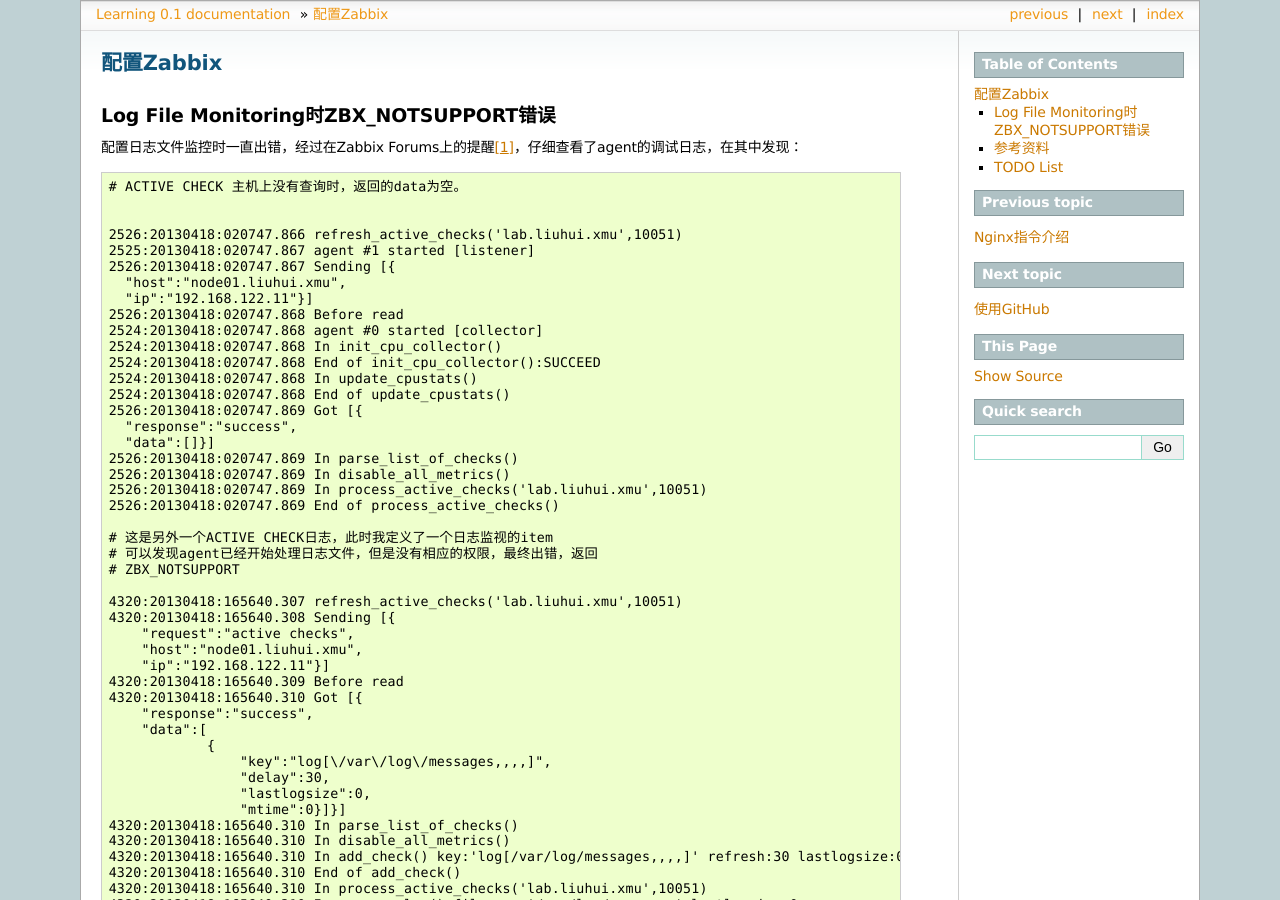
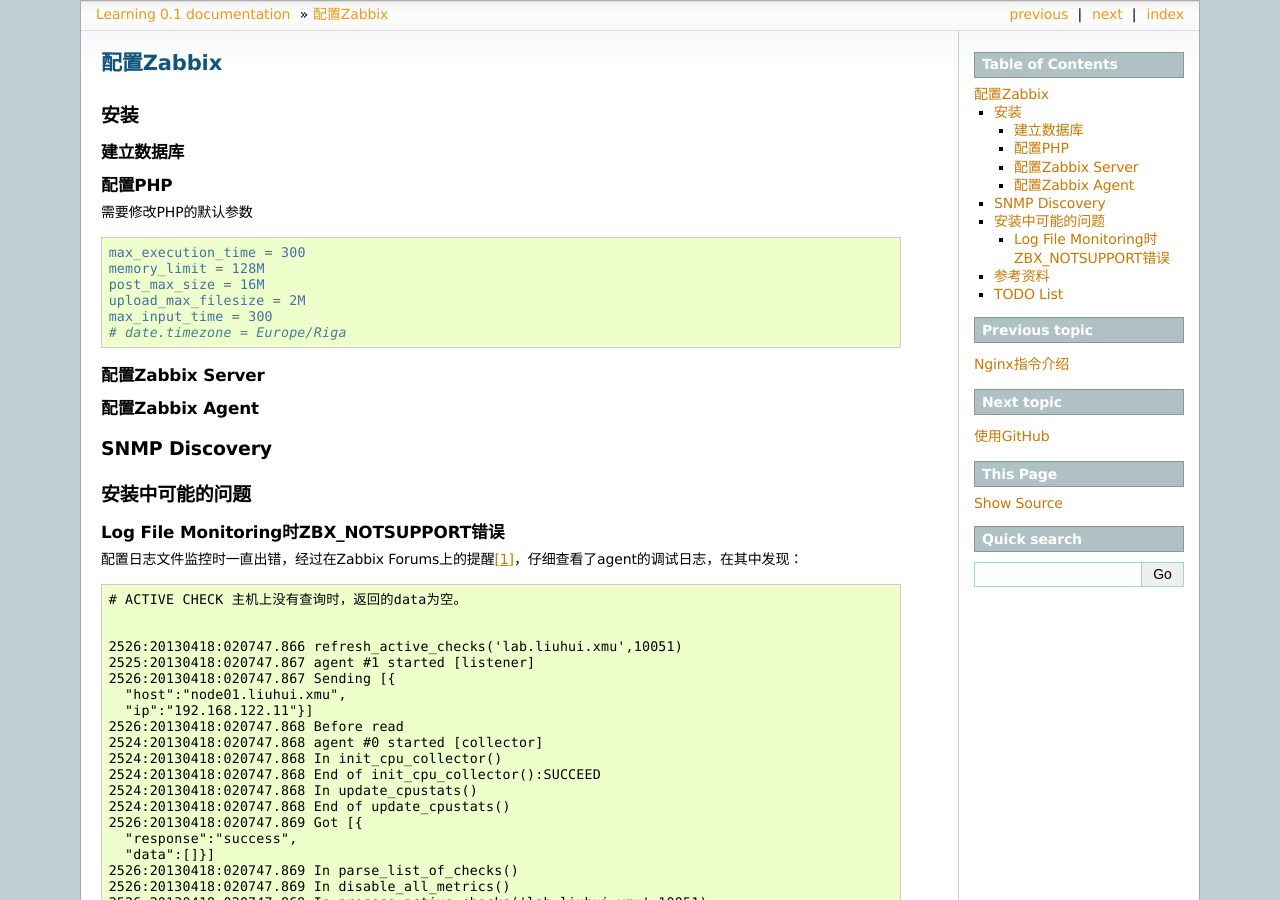
Before and after one commit to huiliu/learning.docs.hui, a Sphinx documentation site: the page built from source/zabbix.rst, in a window 1280 px wide and 900 px high. Built offline with Sphinx 7.4.7, drawn with Linux system fonts in a browser that asks for light colours; formulas are drawn with MathJax 3.

Commit message:
如何安装zabbix

```diff
--- a/source/zabbix.rst
+++ b/source/zabbix.rst
@@ -1,8 +1,41 @@
 配置Zabbix
 ***************
 
+安装
+=====
+
+建立数据库
+-----------
+
+配置PHP
+----------
+需要修改PHP的默认参数
+
+.. sourcecode:: ini
+
+   max_execution_time = 300
+   memory_limit = 128M
+   post_max_size = 16M
+   upload_max_filesize = 2M
+   max_input_time = 300
+   # date.timezone = Europe/Riga
+
+配置Zabbix Server
+------------------
+
+配置Zabbix Agent
+------------------
+
+
+SNMP Discovery
+===============
+
+
+安装中可能的问题
+===================
+
 Log File Monitoring时ZBX_NOTSUPPORT错误
-=======================================
+---------------------------------------
 配置日志文件监控时一直出错，经过在Zabbix Forums上的提醒\ [#r1]_\ ，仔细查看了agent\
 的调试日志，在其中发现：
 
```
